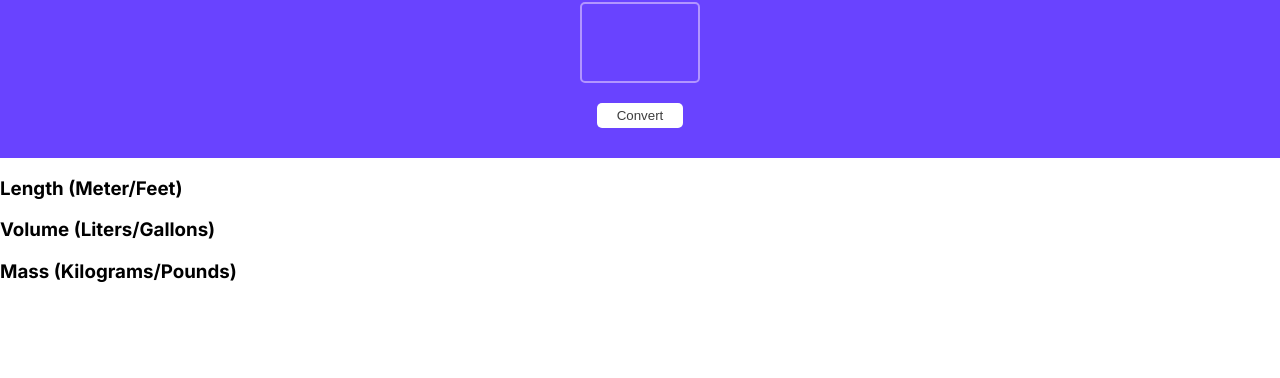
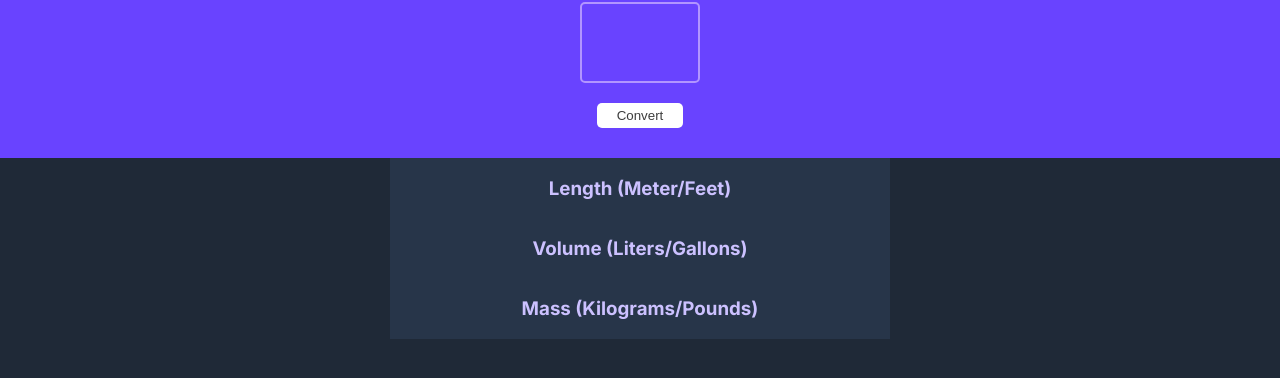
Before and after one commit to NikiforDragov/unit-converter, a plain HTML site: page index.html in a window 1280 px wide. Shown: the part 80-458 px from the top of the page. Drawn offline with Linux system fonts and the light colour scheme.

Commit message:
Style result container

```diff
--- a/index.css
+++ b/index.css
@@ -1,11 +1,22 @@
 body {
     margin: 0;
     font-family: 'Inter', sans-serif;
+    overflow: hidden;
 }
 
 h1 {
     color: white;
     font-weight: 800;
+}
+
+h3 {
+    font-weight: 700;
+    color: #ccc1ff;
+}
+
+p {
+    color: white;
+    font-weight: 200;
 }
 
 #input-container {
@@ -26,6 +37,7 @@ h1 {
     background-color: #6943ff;
     border: 2px #b295ff solid;
     border-radius: 5px;
+    text-align: center;
 }
 
 #convert-btn {
@@ -36,3 +48,20 @@ h1 {
     border-radius: 5px;
     margin-bottom: 30px;
 }
+
+#result-container {
+    background-color: #1f2937;
+    height: 100vh;
+    display: flex;
+    flex-direction: column;
+    justify-content: flex-start;
+    align-items: center;
+}
+
+#m-ft-container,
+#l-gallons-container,
+#kg-lbs-container {
+    background-color: #273549;
+    text-align: center;
+    width: 500px;
+}
--- a/index.html
+++ b/index.html
@@ -14,7 +14,7 @@
             <input id="unit-input" type="text" />
             <button id="convert-btn">Convert</button>
         </div>
-        <div>
+        <div id="result-container">
             <div id="m-ft-container">
                 <h3>Length (Meter/Feet)</h3>
                 <p id="m-ft-result"></p>
```
